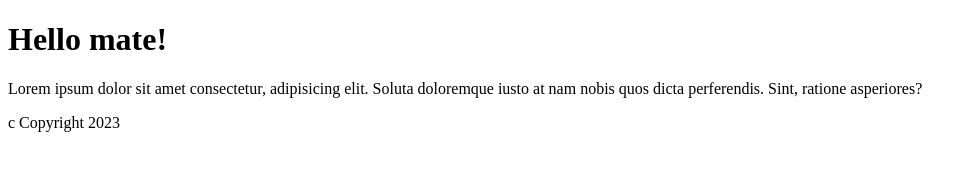
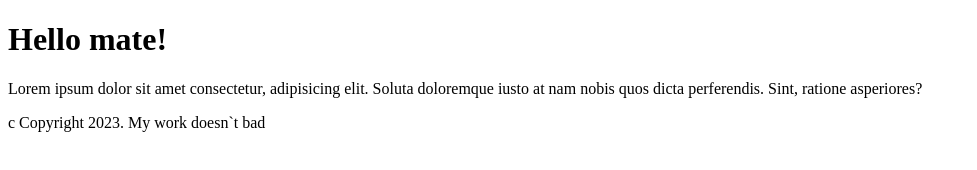
Before and after one commit to StageUa/mate-project, a plain HTML site: page index.html in a window 1280 px wide. Shown: the whole page, without its empty margins (0-977 px from the left). Drawn offline with Linux system fonts and the light colour scheme.

Commit message:
add footer text

```diff
--- a/index.html
+++ b/index.html
@@ -15,6 +15,6 @@
             </div>
         </section>
     </main>
-    <footer>c Copyright 2023</footer>
+    <footer>c Copyright 2023. My work doesn`t bad</footer>
 </body>
 </html>
```
